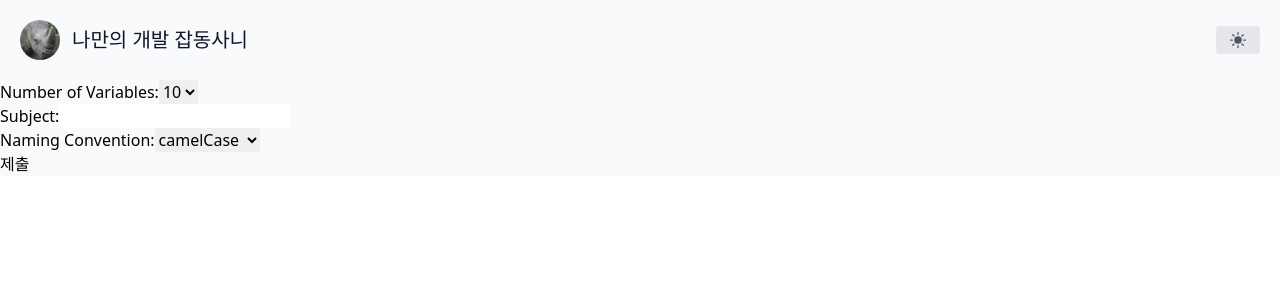
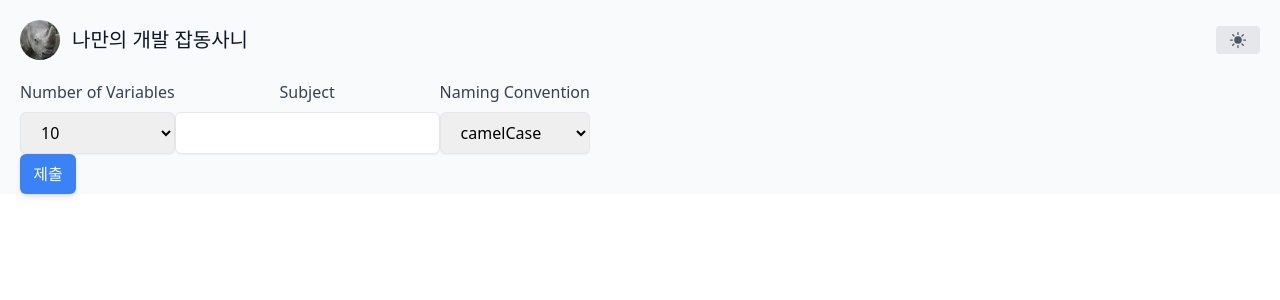
Before and after one commit to rhino-ty/VarGen, a Next.js app: page / in a window 1280 px wide. Shown: the top 300 px of the page. Built offline with nearby package versions, Linux system fonts and the light colour scheme.

Commit message:
design: 1차적 css 수정
내용 컨테이너 통일, 나중에 페이지가 더 생기면 따로 css를 조작해야함. 일단은 이렇게

```diff
--- a/src/components/PromptInput.tsx
+++ b/src/components/PromptInput.tsx
@@ -40,32 +40,58 @@ export default function PromptInput() {
 
   return (
     <QueryClientProvider client={queryClient}>
-      <form onSubmit={handleSubmit}>
+      <form onSubmit={handleSubmit} className="container px-5 mx-auto flex flex-col">
         {/* <input type="text" value={inputValue} onChange={(e) => setInputValue(e.target.value)} /> */}
-        <label>
-          Number of Variables:
-          <select value={countVariable} onChange={handleCountChange}>
+        <div className="flex flex-row text-center">
+          <div className="flex flex-col gap-2">
+            <label htmlFor="count" className="text-gray-700">
+              Number of Variables
+            </label>
+            <select
+              id="count"
+              value={countVariable}
+              onChange={handleCountChange}
+              className="px-4 py-2 border rounded-md shadow-sm focus:outline-none focus:ring-blue-500 focus:border-blue-500"
+            >
               <option value="5">5</option>
               <option value="10">10</option>
               <option value="20">20</option>
             </select>
+          </div>
+
+          <div className="flex flex-col gap-2">
+            <label htmlFor="subject" className="text-gray-700">
+              Subject
             </label>
-        <br />
-        <label>
-          Subject:
-          <input type="text" value={subject} onChange={handleSubjectChange} />
+            <input
+              type="text"
+              id="subject"
+              value={subject}
+              onChange={handleSubjectChange}
+              className="px-4 py-2 border rounded-md shadow-sm focus:outline-none focus:ring-blue-500 focus:border-blue-500"
+            />
+          </div>
+
+          <div className="flex flex-col gap-2">
+            <label htmlFor="namingConvention" className="text-gray-700">
+              Naming Convention
             </label>
-        <br />
-        <label>
-          Naming Convention:
-          <select value={namingConvention} onChange={handleNamingConventionChange}>
+            <select
+              id="namingConvention"
+              value={namingConvention}
+              onChange={handleNamingConventionChange}
+              className="px-4 py-2 border rounded-md shadow-sm focus:outline-none focus:ring-blue-500 focus:border-blue-500"
+            >
               <option value="camelCase">camelCase</option>
               <option value="PascalCase">PascalCase</option>
               <option value="snake_case">snake_case</option>
             </select>
-        </label>
-        <br />
-        <button type="submit">제출</button>
+          </div>
+        </div>
+
+        <button type="submit" className="w-14 py-2 submit-button">
+          제출
+        </button>
       </form>
 
       {/* <ChatResponse prompt={`Create 10 게시판 related variable names with camelCase`} /> */}
```
Lines whose indentation alone changed are shown as unchanged.
